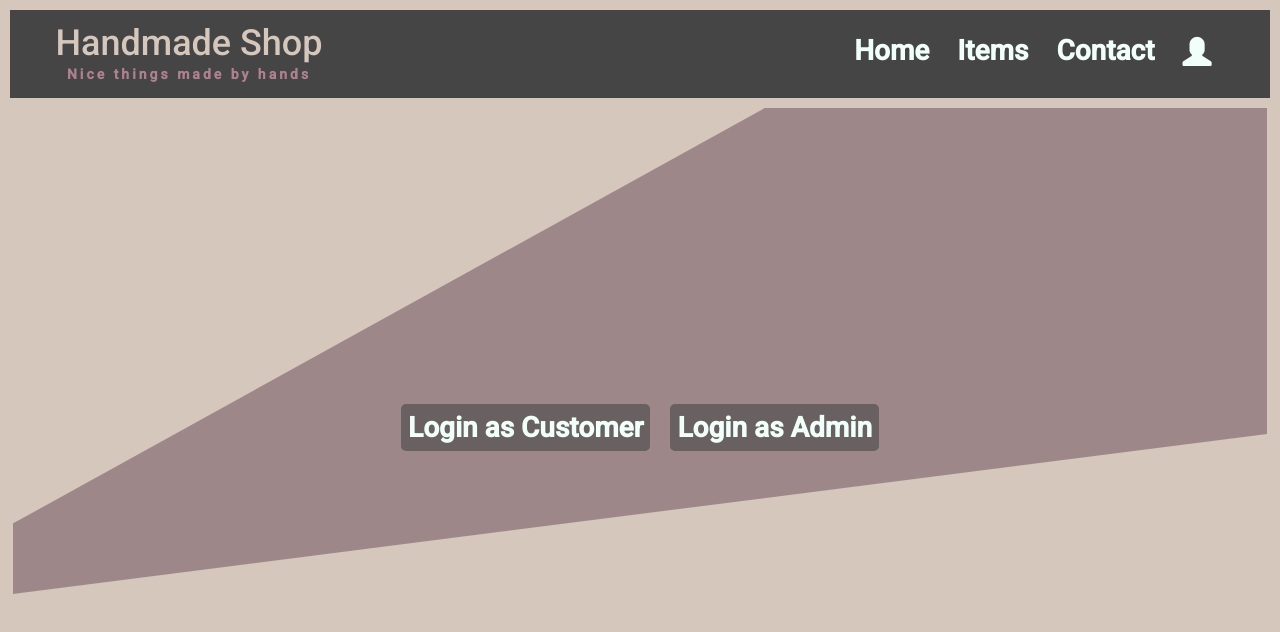
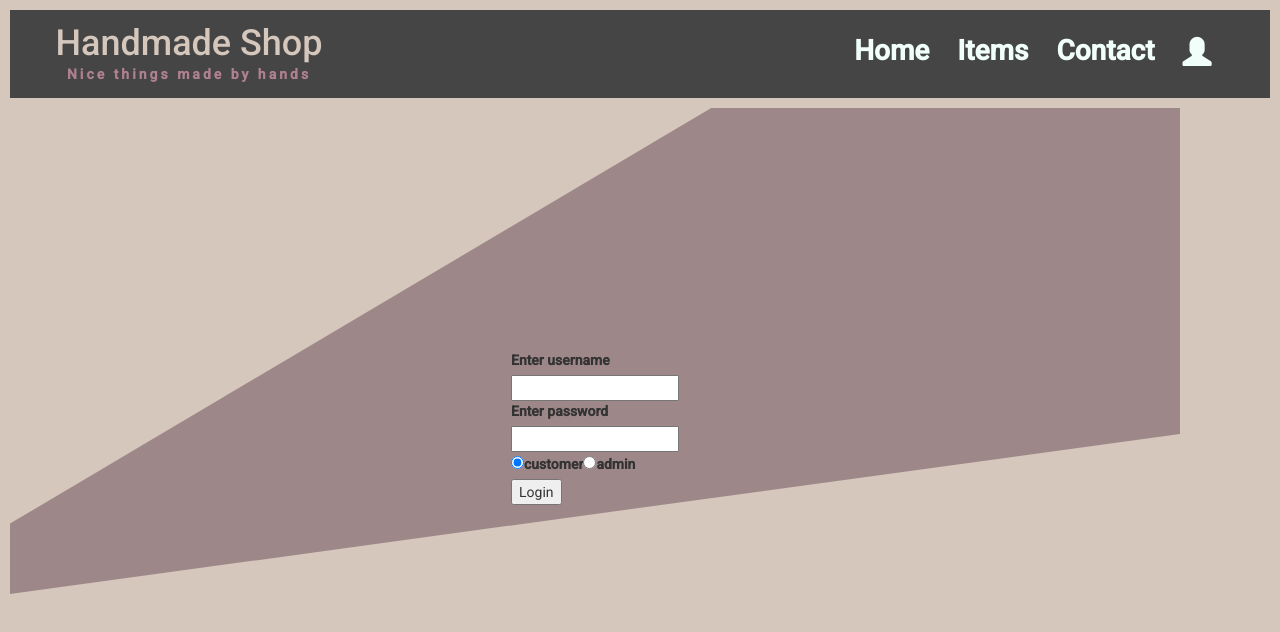
Before and after one commit to Ewa-Wa/handmade-shop, an Angular app: page /account in a window 1280 px wide. Shown: the top 632 px of the page. Built offline with nearby package versions, Linux system fonts and the light colour scheme.

Commit message:
reactive form login

```diff
--- a/angular.json
+++ b/angular.json
@@ -26,7 +26,7 @@
             "styles": [
 
               "src/custom-theme.scss",
-              "node_modules/bootstrap/dist/css/bootstrap.min.css",
+
               "src/styles.scss"
             ],
             "scripts": []
--- a/src/app/admin/admin.component.scss
+++ b/src/app/admin/admin.component.scss
@@ -57,6 +57,11 @@ $buttonTextColor : #454545;
             background-color: #f1fffa;
             // width: 100%;
         }
+
+        input.ng-invalid.ng-touched{
+            border: 1px solid red;
+        }
+
     }
 
         .toolt {
--- a/src/app/admin/admin.component.ts
+++ b/src/app/admin/admin.component.ts
@@ -48,6 +48,10 @@ export class AdminComponent implements OnInit, OnDestroy, CanComponentDeactivate
       'sizeList': new FormArray([], Validators.required),
       'colorList': new FormArray([], Validators.required),
     });
+
+    this.newItemAdminForm.statusChanges.subscribe(
+      (status) => console.log(status)
+    );
 
   }
 
--- a/src/app/app.component.html
+++ b/src/app/app.component.html
@@ -1,9 +1,5 @@
 <app-header></app-header>
 
 <div class="container">
-    <div class="row">
-      <div class="col" >
-        <router-outlet></router-outlet>
-      </div>
-    </div>
-  </div>
+    <router-outlet></router-outlet>
+</div>
--- a/src/app/app.component.scss
+++ b/src/app/app.component.scss
@@ -1,6 +1,6 @@
 .container{
-    width: 98%;
-    /* border: solid; */
-    /* margin: 10px; */
+    // border: solid red;
+    margin: 10px;
+    padding: 0;
 
 }
--- a/src/app/auth/auth.component.html
+++ b/src/app/auth/auth.component.html
@@ -1,14 +1,32 @@
-<div class="flex-container">
-    <div  *ngIf="!isLoggedIn && !isAdmin">
+<div class="f-container">
+    <!-- <div  *ngIf="!isLoggedIn && !isAdmin">
         <a  (click)="onLogin('customer')">Login as Customer</a>
         <a  (click)="onLogin('admin')">Login as Admin</a>
-    </div>
+    </div> -->
+    <form *ngIf="!isLoggedIn && !isAdmin" [formGroup]="loginForm" (ngSubmit)="onLogin(loginForm)">
+        <div formGroupName="userData" class="userData">
+            <label for="username">Enter username</label>
+            <input formControlName="username" id="username">
+            <label for="password">Enter password</label>
+            <input formControlName="password" id="password">
+        </div>
+        <div class="role">
+            <input type="radio" id="customer" formControlName="role" value="customer">
+            <label for="customer">customer</label>
+            <input type="radio" id="admin" formControlName="role" value="admin">
+            <label for="admin">admin</label>
+        </div>
+        <button type="submit">Login</button>
+    </form>
 
     <div *ngIf="isLoggedIn || isAdmin">
         <a  (click)="onLogout()">Logout</a>
-        <h3>You are logged in as {{isLoggedIn? 'Customer': 'Admin'}}</h3>
+        <h3>Welcome {{username}} ;) </h3>
+        <p>You are logged in as {{isLoggedIn? 'Customer': 'Admin'}}</p>
     </div>
 </div>
+
+
 
 <!-- <div class="color-palette">
     <p id="color1">Color palette</p>
--- a/src/app/auth/auth.component.scss
+++ b/src/app/auth/auth.component.scss
@@ -1,5 +1,5 @@
-.flex-container {
-    /* border: solid red; */
+.f-container {
+    // border: solid red;
     display: flex;
     justify-content: center;
     align-items: center;
@@ -7,6 +7,13 @@
     height: 80vh;
     clip-path: polygon(100% 0, 100% 51%, 0 76%, 0 65%, 60% 0);
     z-index: -1;
+}
+
+.userData input{
+  display: block;
+}
+input.ng-invalid.ng-touched{
+  border: 1px solid red;
 }
 
 /* @keyframes    @-webkit-keyframes*/
--- a/src/app/auth/auth.component.ts
+++ b/src/app/auth/auth.component.ts
@@ -1,4 +1,5 @@
 import { Component, OnInit } from '@angular/core';
+import { FormControl, FormGroup, Validators } from '@angular/forms';
 import { AuthService } from './auth.service';
 
 @Component({
@@ -8,13 +9,28 @@ import { AuthService } from './auth.service';
 })
 export class AuthComponent implements OnInit {
 
+  loginForm: FormGroup;
+  username: string;
+
   constructor(private authService: AuthService) { }
 
   ngOnInit(): void {
+    this.loginForm = new FormGroup({
+      'userData': new FormGroup({
+        'username': new FormControl(null, Validators.required),
+        'password': new FormControl(null, Validators.required)
+      }),
+      'role': new FormControl('customer')
+    });
+
   }
 
-  onLogin(role){
-      this.authService.login(role);
+  onLogin(form: FormGroup){
+    if(form.valid){
+      this.username = form.get('userData.username').value;
+      this.authService.login(form.get('role').value);
+    }
+    else alert('Invalid input');
     }
 
   onLogout(){
--- a/src/app/header/header.component.scss
+++ b/src/app/header/header.component.scss
@@ -12,7 +12,7 @@
 
 
 .flex-container{
-    /* border: solid  green; */
+    // border: solid  green;
     width: 95%;
     max-width: 1600px;
     padding: 0;
```
